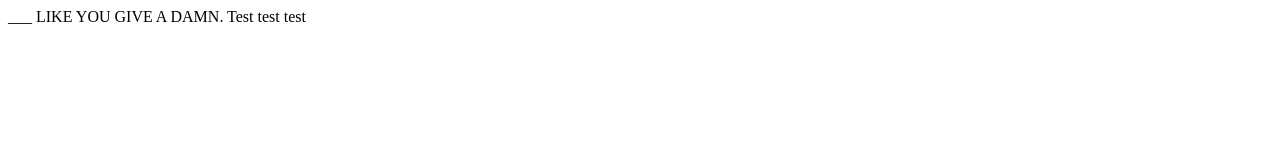
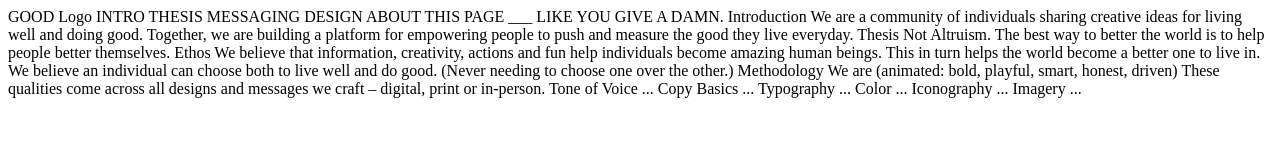
Before and after one commit to aldopuicon/brand-guidelines, a plain HTML site: page index.html in a window 1280 px wide. Drawn offline with Linux system fonts and the light colour scheme.

Commit message:
Content draft 1

```diff
--- a/index.html
+++ b/index.html
@@ -7,8 +7,52 @@
 	<style type="text/css"></style>
 </head>
 <body>
+
+GOOD Logo
+
+INTRO
+THESIS
+MESSAGING
+DESIGN
+
+ABOUT THIS PAGE
+
+
 ___ LIKE YOU GIVE A DAMN.
 
-Test test test
+Introduction
+We are a community of individuals sharing creative ideas for living well and doing good.
+Together, we are building a platform for empowering people to push and measure the good they live everyday.
+
+Thesis
+Not Altruism.
+The best way to better the world is to help people better themselves.
+
+Ethos
+We believe that information, creativity, actions and fun help individuals become amazing human beings. This in turn helps the world become a better one to live in.
+We believe an individual can choose both to live well and do good. (Never needing to choose one over the other.)
+
+Methodology
+We are (animated: bold, playful, smart, honest, driven)
+These qualities come across all designs and messages we craft – digital, print or in-person.
+
+Tone of Voice
+...
+
+Copy Basics
+...
+
+Typography
+...
+
+Color
+...
+
+Iconography
+...
+
+Imagery
+...
+
 </body>
 </html>
```
